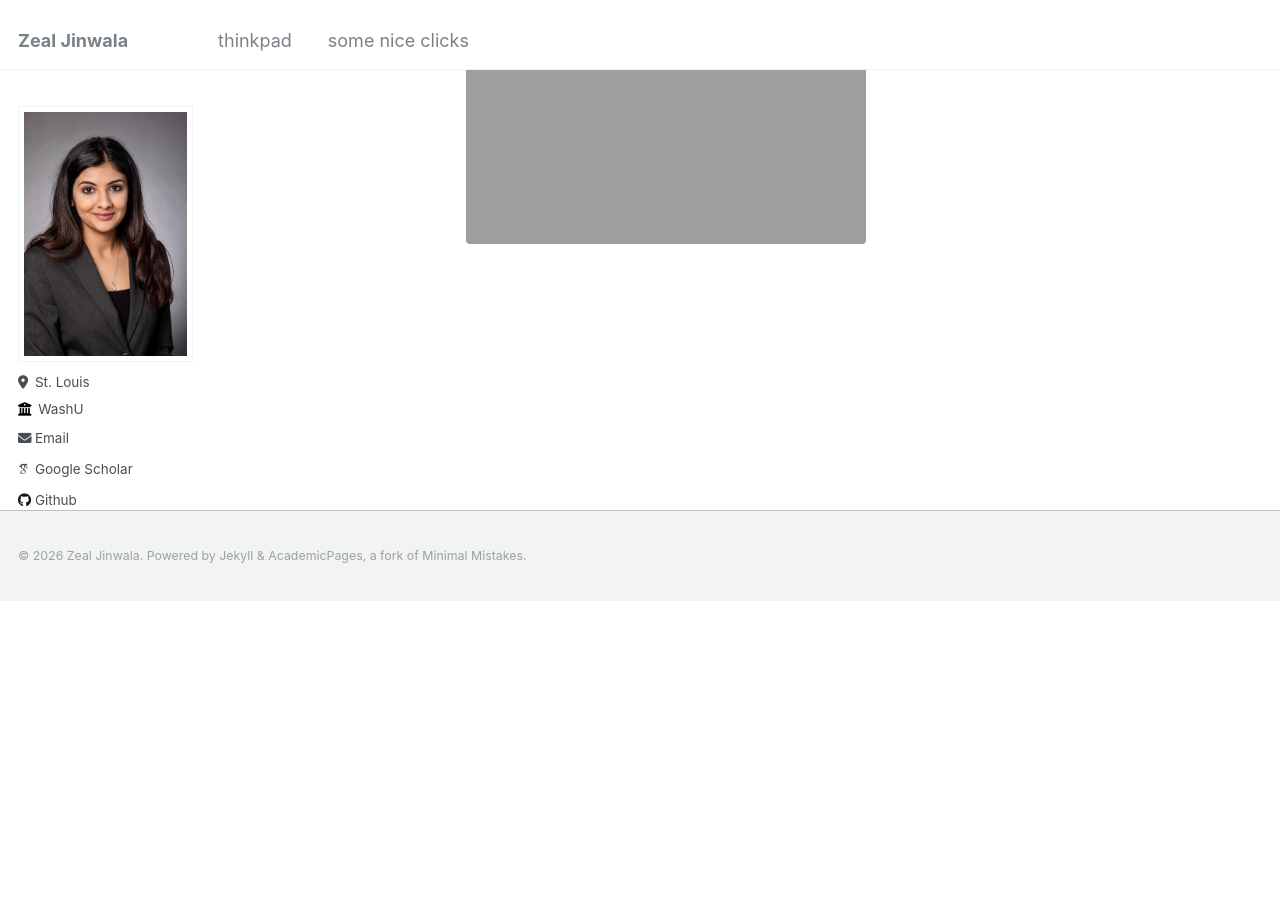
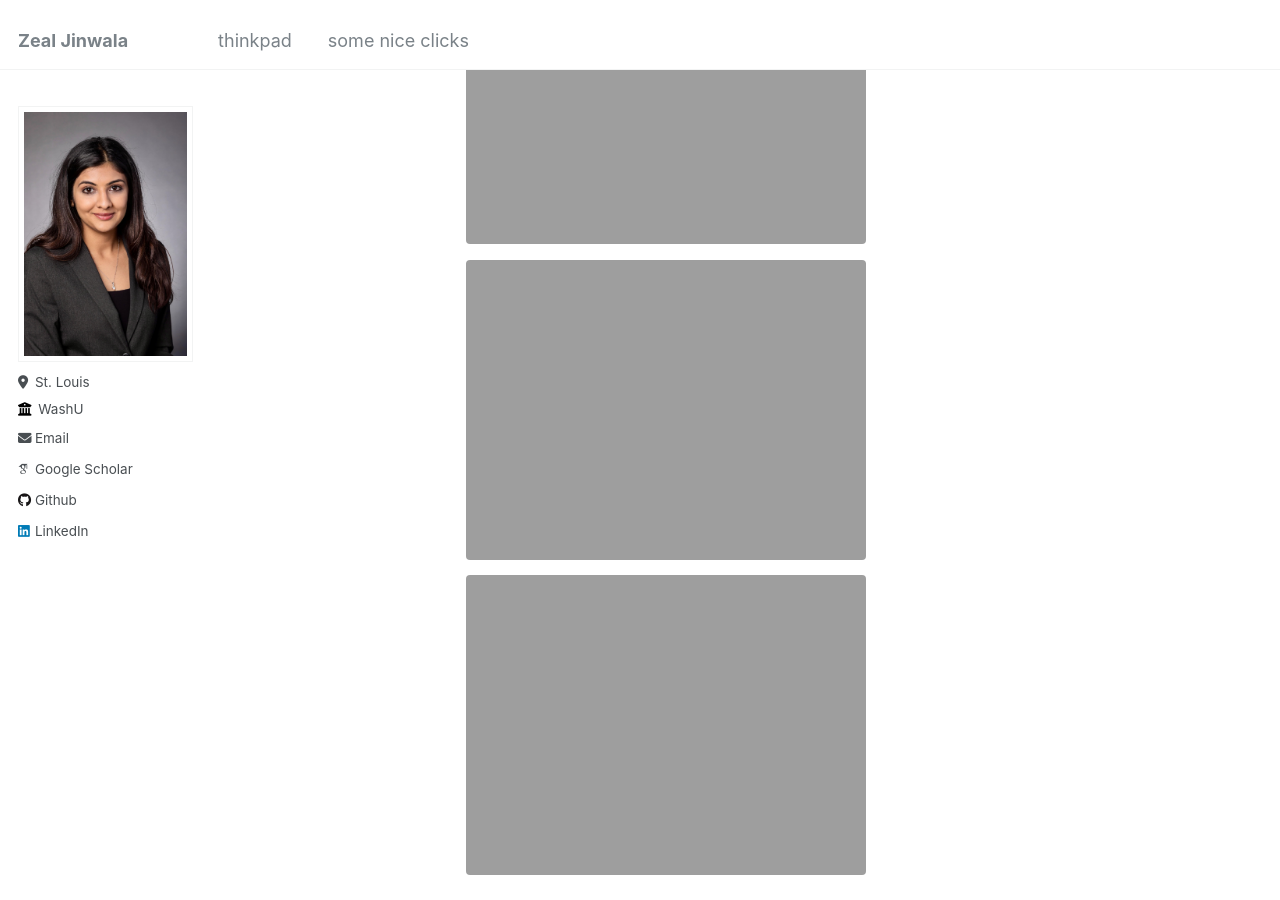
Before and after one commit to zealjinwala/zealjinwala.github.io, a Jekyll site: the page built from _pages/some-nice-clicks.md, in a window 1280 px wide and 900 px high, scrolled down 857 px. Built offline with Jekyll 4.4.1, drawn with Linux system fonts in a browser that asks for light colours; some web fonts are replaced; before the commit the page ends 1458 px from its top, so only the background shows below that.

Commit message:
adding more photos

```diff
--- a/_pages/some-nice-clicks.md
+++ b/_pages/some-nice-clicks.md
@@ -3,11 +3,15 @@
 permalink: /some-nice-clicks/
 author_profile: true
 gallery:
-  - image_path: clicks/2CA23EB7-9031-4B1C-9DB5-E15231724674_1_105_c.jpeg
+  - image_path: clicks/camping_1.jpeg
     alt: "Photo 1"
-  - image_path: clicks/photo2.jpg
+  - image_path: clicks/forest_park_run_1.jpeg
     alt: "Photo 2"
-  - image_path: clicks/photo3.jpg
+  - image_path: clicks/sf_trip_1.jpeg
+    alt: "Photo 3"
+  - image_path: clicks/ski_trip_1.jpeg
+    alt: "Photo 3"
+  - image_path: clicks/ski_trip_2.jpeg
     alt: "Photo 3"
 ---
 
```
